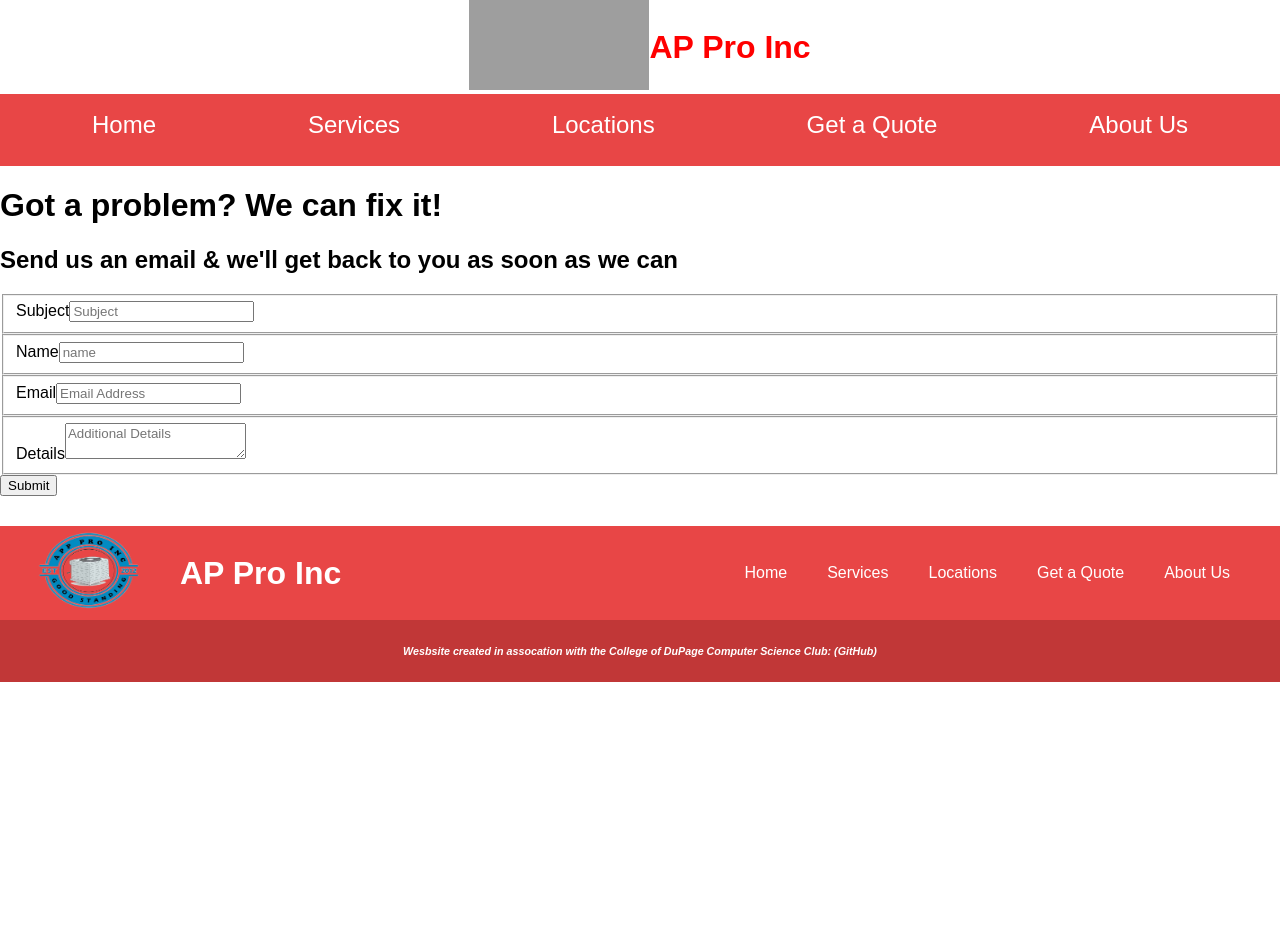
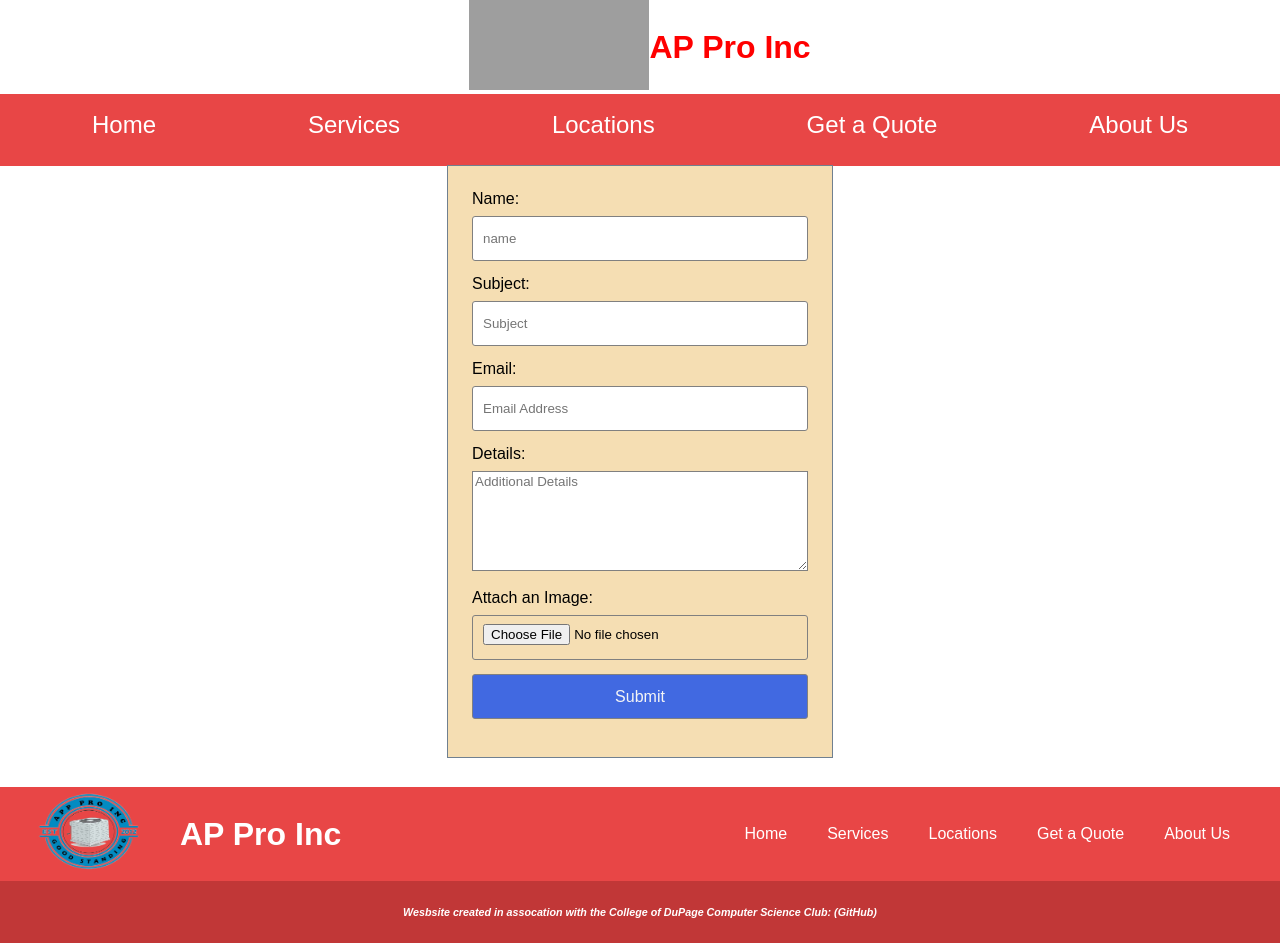
Before and after one commit to cod-cs-club/AC-Website, a Next.js app: page /Quote in a window 1280 px wide. Before the commit the page ends 800 px from the top, so only its background shows below. Built offline with nearby package versions, Linux system fonts and the light colour scheme; grey boxes are pictures that could not be loaded.

Commit message:
refactored styling for quote.jsx

```diff
--- a/src/pages/Quote.jsx
+++ b/src/pages/Quote.jsx
@@ -1,49 +1,68 @@
+import { useState } from 'react'
+import { sendContactForm } from '/lib/api';
 
-export default function QuotePage(){
-    return (
-        <>
-        <div id="quoteText">
-            <div id="quote-heading">
-                <h1>Got a problem? We can fix it!</h1>
-                <h2>Send us an email & we'll get back to you as soon as we can</h2>
-            </div>
-            <div>
-                <form>
+const initValues = {
+  name:"",
+  subject:"",
+  email:"",
+  message:""
+}
 
-                <fieldset className="form-box1">
-                    <label id="label-email" htmlFor="subject">
-                        <span>Subject</span>
-                    </label>
-                    <input id="subject" type="subject" name="subject" placeholder="Subject" required></input>
-                </fieldset>
+const initState = {values:initValues}
 
-                <fieldset className="form-box2">
-                    <label id="label-firstname" htmlFor="name">
-                        <span>Name</span>
-                    </label>
-                    <input id="firstname" type="text" name="name" placeholder="name" inputmode="text" autocomplete="given-name" required></input>
-                </fieldset>
+export default function QuotePage() {
 
-                    <fieldset className="form-box3">
-                        <label id="label-email" htmlFor="email">
-                            <span>Email</span>
-                        </label>
-                        <input id="email" type="email" name="email" placeholder="Email Address" required></input>
-                </fieldset>
+  const [state, setState] = useState(initState);
 
-                <fieldset id="form-box4">
-                    <label id="label-msg" for="msg">
-                        <span>Details</span>
-                    </label>
-                    <textarea id="msg" type="text" name="message" placeholder="Additional Details" inputmode="text" required></textarea>
-                </fieldset>
+  const {values} = state;
 
-                    <div className="submit-button">
-                        <input className="submit" type="submit" value="Submit"></input>
-                    </div>
-                </form>
-            </div>
-        </div>
-        </>
-    )
+  const handleChange = ({target}) =>
+    setState((prev) => ({
+      ...prev,
+      values:{
+        ...prev.values,
+
+        [target.name]: target.value
+      }
+  }));
+
+  const onSubmit = async () => {
+    try {
+      await sendContactForm(values);
+    } catch (error) {
+      console.log(error);
+    }
+  };
+
+  return (
+    <>
+       <form>
+        <fieldset>
+          <div>
+            <label htmlFor="name">Name:</label>
+              <input type="text" id="name" name="name" value={values.name} placeholder="name" onChange={handleChange} required/>
+          </div>
+          <div>
+          <label htmlFor="subject">Subject:</label>
+            <input type="text" id="sub" name="subject" value={values.subject} placeholder="Subject" onChange={handleChange} required/>
+          </div>
+          <div>
+          <label htmlFor="email">Email:</label>
+            <input type="email" id="email" name="email" value={values.email} placeholder="Email Address" onChange={handleChange} required/>
+          </div>
+          <div>
+          <label htmlFor="message">Details:</label>
+            <textarea type="text" id="message" name="message" value={values.message} placeholder="Additional Details" onChange={handleChange} required/>
+          </div>
+          <div>
+          <label htmlFor="image-attach">Attach an Image:</label>
+            <input type="file" accept="image/*" name="image-attach"></input>
+          </div>
+          <div>
+            <input type="submit" className="submit" onClick={onSubmit} disabled={!values.name || !values.subject || !values.email || !values.message} />
+          </div>
+        </fieldset>
+      </form>
+    </>
+  )
 }
--- a/src/styles/quoteStyles.scss
+++ b/src/styles/quoteStyles.scss
@@ -1,10 +1,4 @@
-#quoteContainer{
-    margin: 0 auto;
-
-    #quote-heading {
-        text-align: center;
-    }
-
+//Form
 form {
     outline: solid 1px slategray;
     background-color: wheat;
@@ -70,4 +64,3 @@
         }
     }
 }
-}
```
Lines whose indentation alone changed are shown as unchanged.
